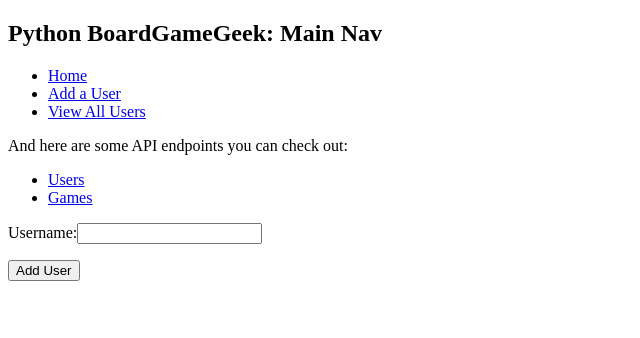
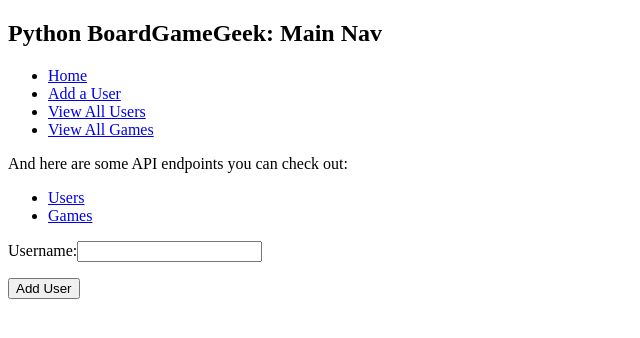
Before and after one commit to jmichaelward/py-bgg, a Flask app: page /add-user in a window 1280 px wide. Shown: the top 338 px of the page, without its empty margins (0-640 px from the left). Run offline with Flask 2, Linux system fonts and the light colour scheme.

Commit message:
Add link to games page.

```diff
--- a/templates/base.html
+++ b/templates/base.html
@@ -12,6 +12,7 @@
         <li><a href="/">Home</a></li>
         <li><a href="/add-user">Add a User</a></li>
         <li><a href="/users">View All Users</a></li>
+        <li><a href="/games">View All Games</a></li>
     </ul>
 </nav>
 <nav id="api-nav">
```
